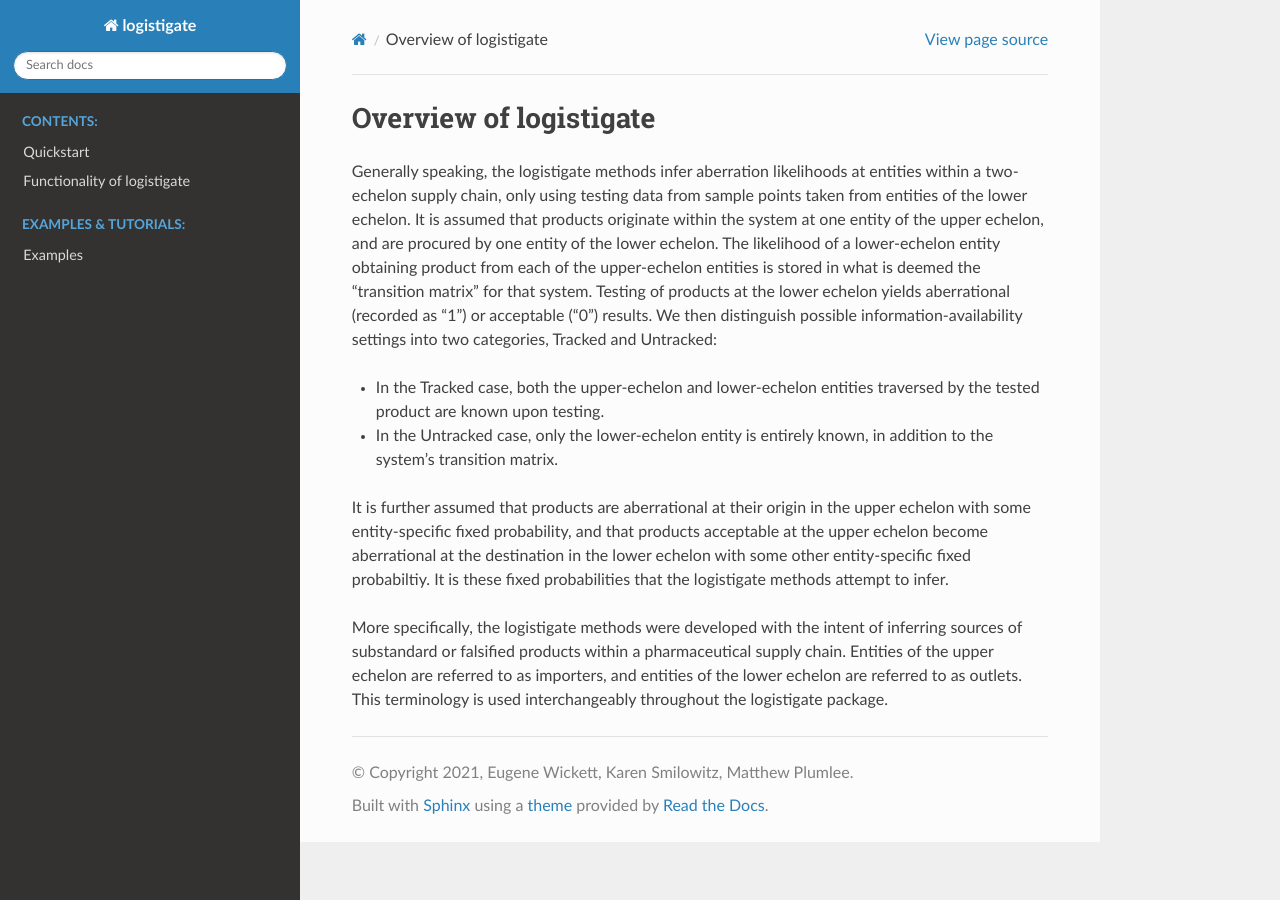
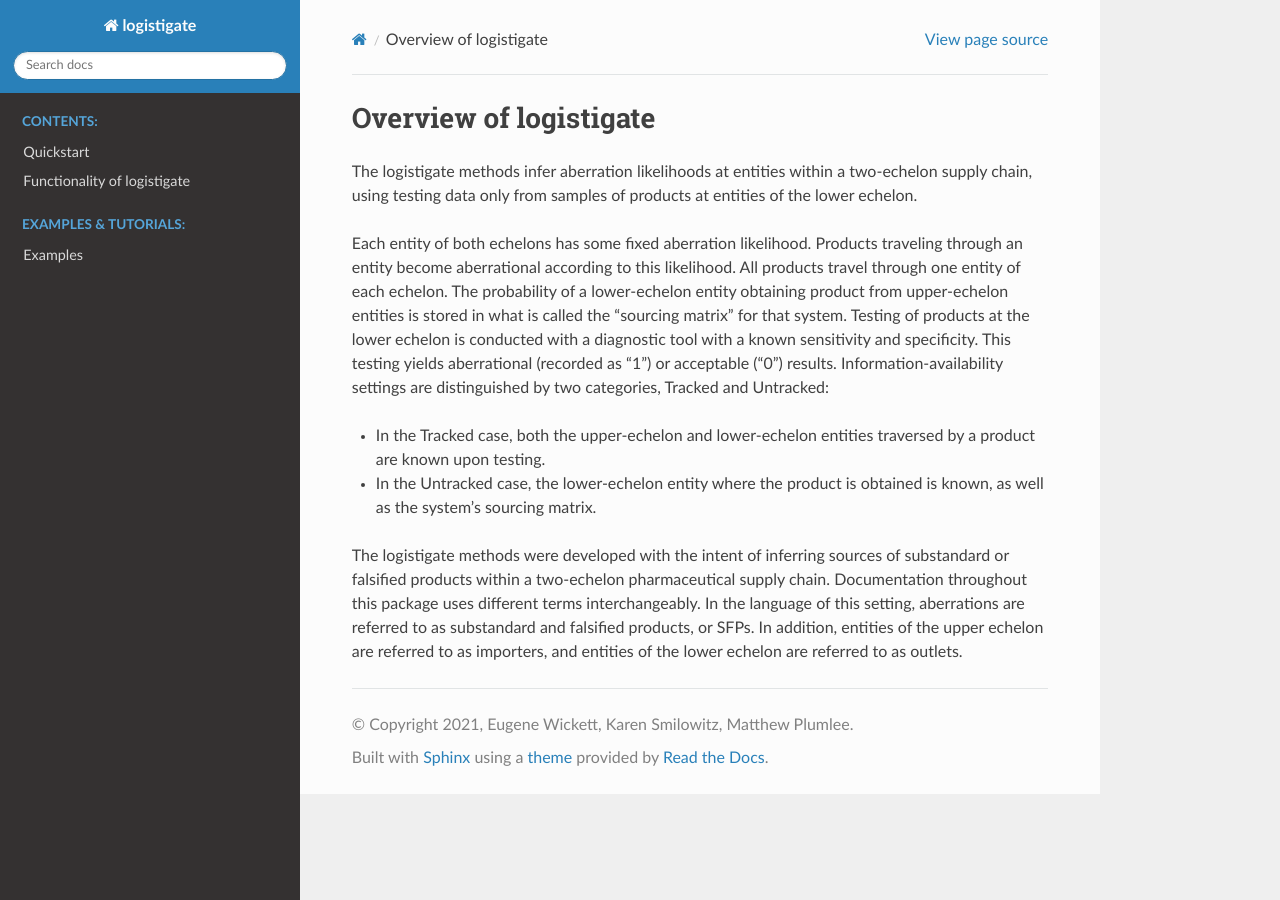
Before and after one commit to eugenewickett/logistigate, a Sphinx documentation site: the page built from docs/README.rst, in a window 1280 px wide. Built offline with Sphinx 7.4.7 and the Read the Docs theme 2.0.0, drawn with Linux system fonts in a browser that asks for light colours.

Commit message:
readme update

```diff
--- a/docs/README.rst
+++ b/docs/README.rst
@@ -1,28 +1,36 @@
 Overview of logistigate
 -----------------------
-Generally speaking, the logistigate methods infer aberration likelihoods at
-entities within a two-echelon supply chain, only using testing data from sample
-points taken from entities of the lower echelon. It is assumed that products
-originate within the system at one entity of the upper echelon, and are
-procured by one entity of the lower echelon. The likelihood of a lower-echelon
-entity obtaining product from each of the upper-echelon entities is stored in
-what is deemed the "transition matrix" for that system. Testing of products at
-the lower echelon yields aberrational (recorded as "1") or acceptable ("0")
-results. We then distinguish possible information-availability settings into
+The logistigate methods infer aberration likelihoods at
+entities within a two-echelon supply chain, using
+testing data only from samples of products at entities
+of the lower echelon.
+
+Each entity of both echelons has some fixed aberration
+likelihood.
+Products traveling through an entity become aberrational
+according to this likelihood.
+All products travel through one entity of each echelon.
+The probability of a lower-echelon
+entity obtaining product from upper-echelon entities is stored in
+what is called the "sourcing matrix" for that system.
+Testing of products at the lower echelon is conducted with
+a diagnostic tool with a known sensitivity and specificity.
+This testing yields aberrational (recorded as "1") or acceptable ("0")
+results.
+Information-availability settings are distinguished by
 two categories, Tracked and Untracked:
 
-* In the Tracked case, both the upper-echelon and lower-echelon entities traversed by the tested product are known upon testing.
+* In the Tracked case, both the upper-echelon and lower-echelon entities traversed by a product are known upon testing.
 
-* In the Untracked case, only the lower-echelon entity is entirely known, in addition to the system's transition matrix.
+* In the Untracked case, the lower-echelon entity where the product is obtained is known, as well as the system's sourcing matrix.
 
-It is further assumed that products are aberrational at their origin in the
-upper echelon with some entity-specific fixed probability, and that products
-acceptable at the upper echelon become aberrational at the destination in the
-lower echelon with some other entity-specific fixed probabiltiy. It is these
-fixed probabilities that the logistigate methods attempt to infer.
-
-More specifically, the logistigate methods were developed with the intent of
-inferring sources of substandard or falsified products within a pharmaceutical
-supply chain. Entities of the upper echelon are referred to as importers, and
-entities of the lower echelon are referred to as outlets. This terminology is
-used interchangeably throughout the logistigate package.
+The logistigate methods were developed with the intent of
+inferring sources of substandard or falsified products within
+a two-echelon pharmaceutical supply chain.
+Documentation throughout this package uses different terms
+interchangeably.
+In the language of this setting, aberrations are referred to
+as substandard and falsified products, or SFPs.
+In addition, entities of the upper echelon are referred to
+as importers, and entities of the lower echelon are referred
+to as outlets.
```
